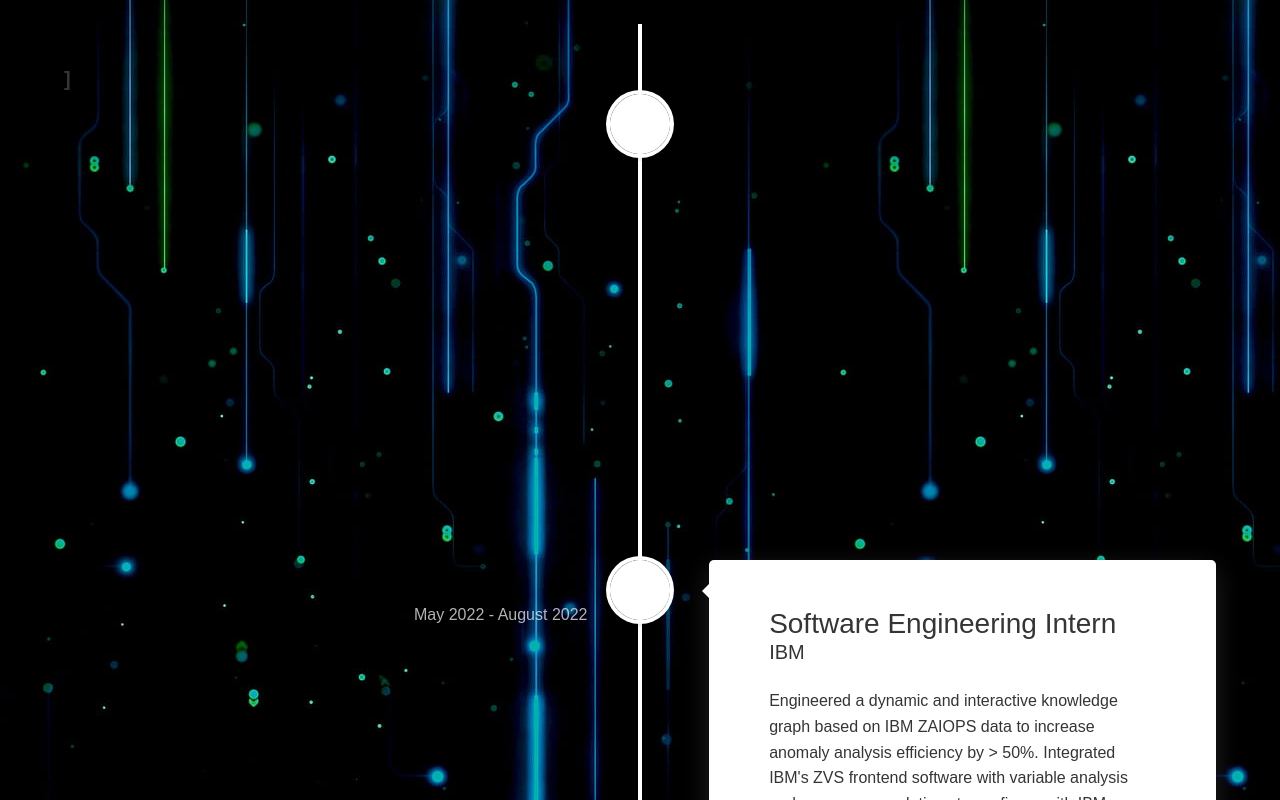
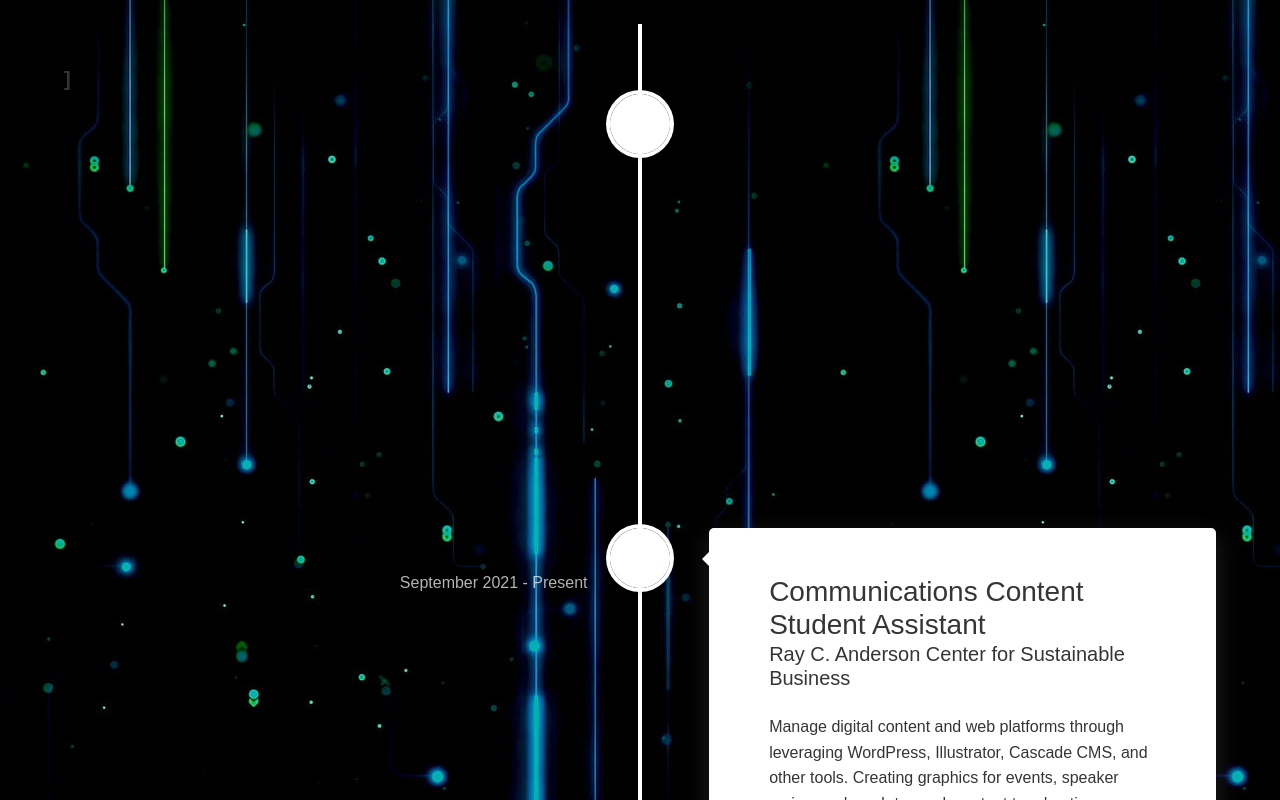
Before and after one commit to rgarlapati510/portfolio-website, a React (Create React App) app: page / in a window 1280 px wide. Shown: the part 1740-2540 px from the top of the page. Built offline with nearby package versions, Linux system fonts and the light colour scheme.

Commit message:
Resume Updates

```diff
--- a/src/components/Skills.js
+++ b/src/components/Skills.js
@@ -4,7 +4,6 @@ import colorSharp from "../assets/img/color-sharp.png"
 export const Skills = () => {
   const responsive = {
     superLargeDesktop: {
-      // the naming can be any, depends on you.
       breakpoint: { max: 4000, min: 3000 },
       items: 5
     },
--- a/src/components/timelineElements.js
+++ b/src/components/timelineElements.js
@@ -3,6 +3,15 @@ import navIcon2 from '../assets/img/nav-icon2.png';
 let timelineElements = [
   {
     id: 1,
+    title: "Software Engineer",
+    location: "IBM",
+    description:
+      "Spearheading the implementation of Galasa for NetView test automation with goals of improving test efficiency and a >40% reduction in test time, leading team of 6 developers to impleemnt a recommendation ML model for IBM MaaS360 platform to reduce recommendation time by more than 70%.",
+    date: "July 2023 - Present",
+    icon: "IBM",
+  },
+  {
+    id: 2,
     title: "Communications Content Student Assistant",
     location: "Ray C. Anderson Center for Sustainable Business",
     description:
@@ -11,7 +20,7 @@ let timelineElements = [
     icon: "ACSB",
   },
   {
-    id: 2,
+    id: 3,
     title: "Software Engineering Intern",
     location: "IBM",
     description:
@@ -20,7 +29,7 @@ let timelineElements = [
     icon: "IBM",
   },
   {
-    id: 3,
+    id: 4,
     title: "Data Science & Network Engineering Intern",
     location: "Verizon",
     description:
@@ -29,7 +38,7 @@ let timelineElements = [
     icon: "Verizon",
   },
   {
-    id: 4,
+    id: 5,
     title: "Student, Computer Science",
     location: "Georgia Institute of Technology",
     description:
```
Also changed, not shown: src/components/Experiences.js (+0 -8 lines).
